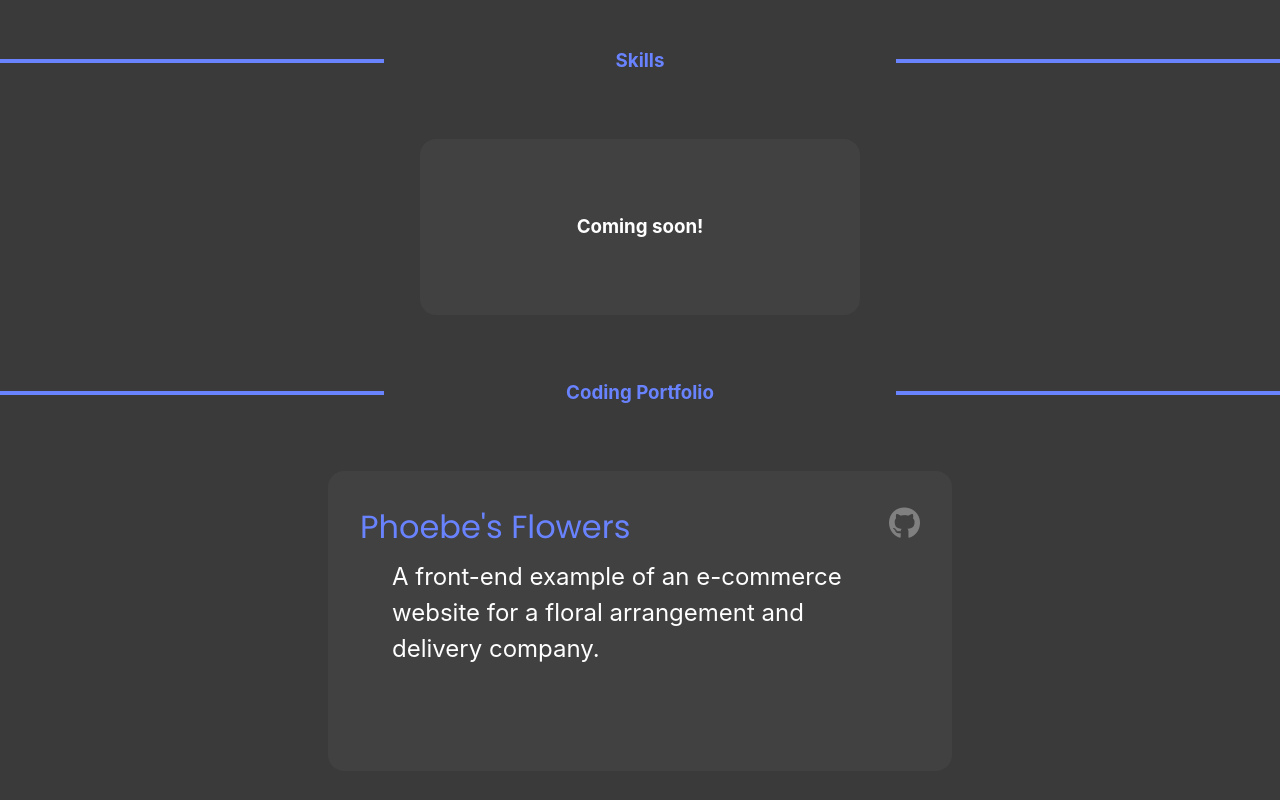
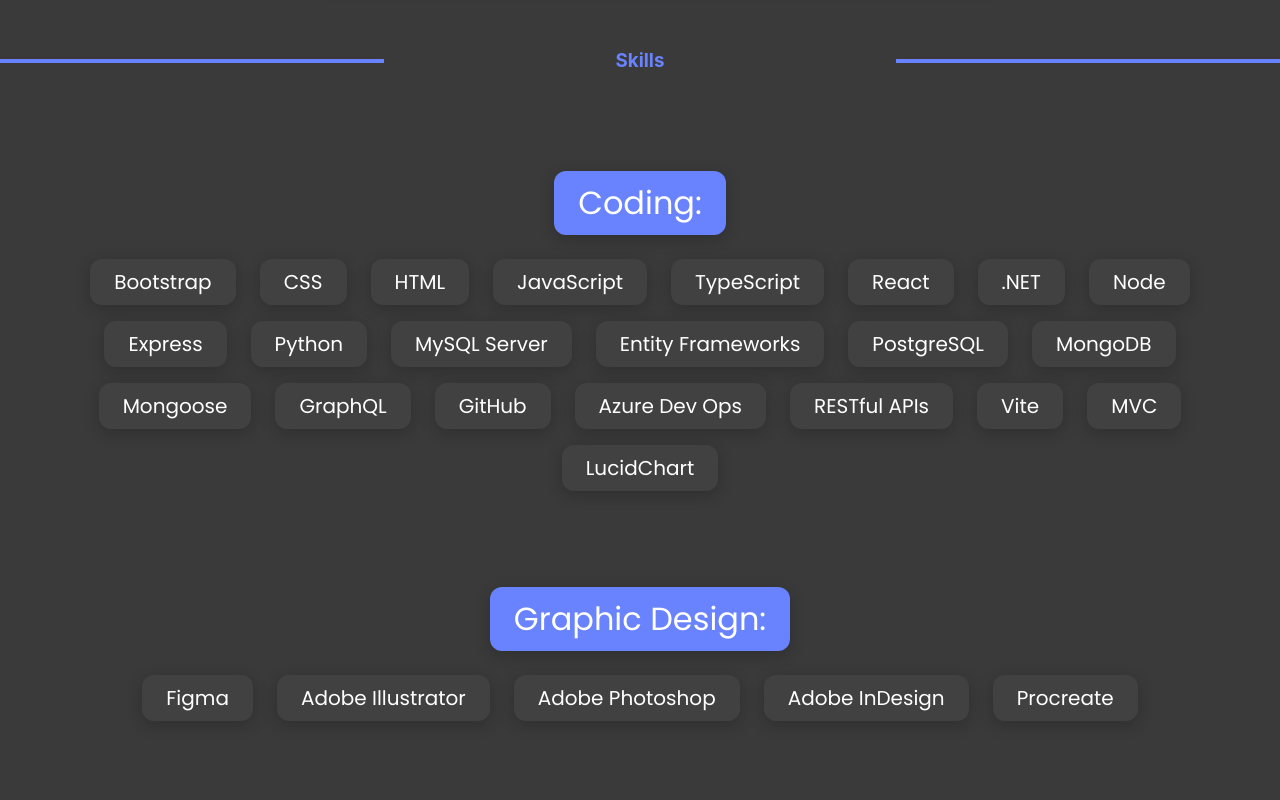
Before and after one commit to MichaelaHunt/Michaela-Hunt-Portfolio, a React (Vite) app: page / in a window 1280 px wide. Shown: the part 1220-2020 px from the top of the page. Built offline with nearby package versions, Linux system fonts and the light colour scheme.

Commit message:
added skills section

```diff
--- a/src/App.css
+++ b/src/App.css
@@ -63,7 +63,7 @@
 
 .card {
   background-color: #414141;
-  box-shadow: 0 4px 16px 0 rgba(0 0 0 .3);
+  box-shadow: 0 4px 16px 0 rgba(0, 0, 0, .2);
 }
 
 /* !!!!!!!!!!!!!!!!!!!!!!!!!!!!!!!!! */
@@ -203,14 +203,14 @@
   justify-content: center;
 }
 
-.comingSoon {
+/* .comingSoon {
   width: 18rem;
   height: 6rem;
   border-radius: 1rem;
   display: flex;
   align-items: center;
   justify-content: center;
-}
+} */
 
 /* Portfolio Styles */
 
--- a/src/components/Components.css
+++ b/src/components/Components.css
@@ -97,6 +97,54 @@
   pointer-events: none;
 }
 
+/* Skills Section */
+.blueBorder {
+  align-items: center;
+  /* border: 2px dashed var(--accent-blue); */
+  padding: 32px 48px;
+  border-radius: 16px;
+
+}
+
+.blueBorder > h2 {
+  font-size: 32px;
+  margin-bottom: 24px;
+  font-weight: 400;
+  font-family: 'Poppins-Regular';
+  box-shadow: 0 4px 16px 0 rgba(0, 0, 0, .2);
+  border-radius: 12px;
+  padding: 8px 24px;
+  background-color: var(--accent-blue);
+  color: white;
+}
+
+.skillsContainer {
+  display: flex;
+  flex-wrap: wrap;
+  gap: 16px 24px;
+  /* vert than horizontal */
+  justify-content: center;
+  max-width: 1300px;
+  /* margin-bottom: 48px; */
+}
+
+.skillTag {
+  background-color: var(--card-grey);
+  border-radius: 12px;
+  padding: 8px 24px;
+  box-shadow: 0 4px 16px 0 rgba(0, 0, 0, .2);
+}
+
+.skillTag > h3 {
+  font-size: 20px;
+  font-weight: 400;
+  font-family: 'Poppins-Regular';
+}
+
+
+
+
+
 @media (min-width: 473px) {
   .projectCard {
     width: 39rem;
--- /dev/null
+++ b/src/components/SkillsSection.jsx
@@ -0,0 +1,67 @@
+
+
+const devSkills = [
+    "Bootstrap",
+    "CSS",
+    "HTML",
+    "JavaScript",
+    "TypeScript",
+    "React",
+    ".NET",
+    "Node",
+    "Express",
+    "Python",
+    "MySQL Server",
+    "Entity Frameworks",
+    "PostgreSQL",
+    "MongoDB",
+    "Mongoose",
+    "GraphQL",
+    "GitHub",
+    "Azure Dev Ops",
+    "RESTful APIs",
+    "Vite",
+    "MVC",
+    "LucidChart",
+];
+const designSkills = [
+    "Figma",
+    "Adobe Illustrator",
+    "Adobe Photoshop",
+    "Adobe InDesign",
+    "Procreate",
+];
+
+
+function SkillsSection() {
+
+
+    return (
+        <>
+            <div className="column">
+                <div className="blueBorder column" style={{marginBottom: "32px"}}>
+                    <h2>Coding:</h2>
+                    <div className="skillsContainer">
+                        {devSkills.map(item => (
+                            <div key={item.toString()} className="skillTag">
+                                <h3>{item}</h3>
+                            </div>
+                        ))}
+                    </div>
+                </div>
+                <div className="blueBorder column">
+                    <h2>Graphic Design:</h2>
+                    <div className="skillsContainer">
+                        {designSkills.map(item => (
+                            <div key={item.toString()} className="skillTag">
+                                <h3>{item}</h3>
+                            </div>
+                        ))}
+                    </div>
+                </div>
+            </div>
+        </>
+    );
+}
+
+export default SkillsSection;
--- a/src/pages/Home.jsx
+++ b/src/pages/Home.jsx
@@ -2,6 +2,7 @@
 import Memoji from '../assets/images/Memoji.png';
 import '../App.css'
 import { useEffect } from 'react';
+import SkillsSection from '../components/SkillsSection';
 
 const data = [{
   title: 'Phoebe\'s Flowers',
@@ -101,7 +102,7 @@
       <div className='row aboutMe'>
         <h1 className='handAnimated'>👋</h1>
         <div className='card aboutMeCard'>
-          <p>Hi! I’m a software engineer with a passion for <span>web development</span> and <span>UX/UI Design</span>. I hold <span>two bachelor's degrees</span>: one in <span>Computer Science</span> and another in <span>Graphic Design</span>! The majority of my experience is in <span>React and .NET</span>.</p>
+          <p>Hi! I’m a software engineer with a passion for <span>web development</span> and <span>UX/UI Design</span>. I hold <span>two bachelor's degrees</span>: one in <span>Computer Science</span> and another in <span>Graphic Design</span>! The majority of my experience is in <span>React, JavaScript, and .NET</span>.</p>
         </div>
       </div>
       {/*About Me End*/}
@@ -112,9 +113,7 @@
         <div className='horizontalLine'></div>
       </div>
       <div className='comingSoonSection'>
-        <div className='card comingSoon'>
-          <h3>Coming soon!</h3>
-        </div>
+        <SkillsSection></SkillsSection>
       </div>
       {/*Skills End*/}
       {/*Portfolio*/}
```
